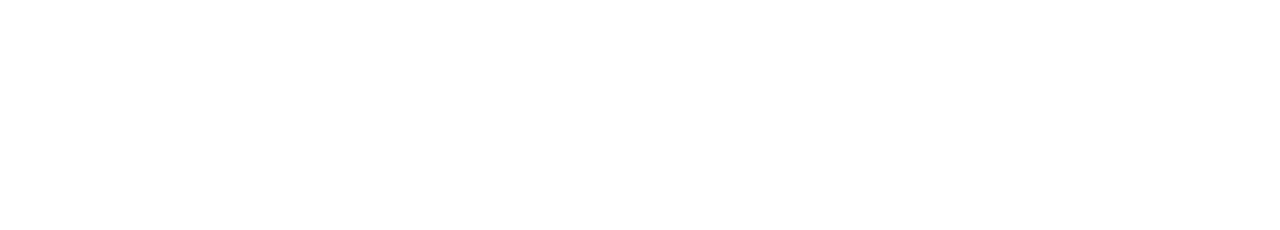
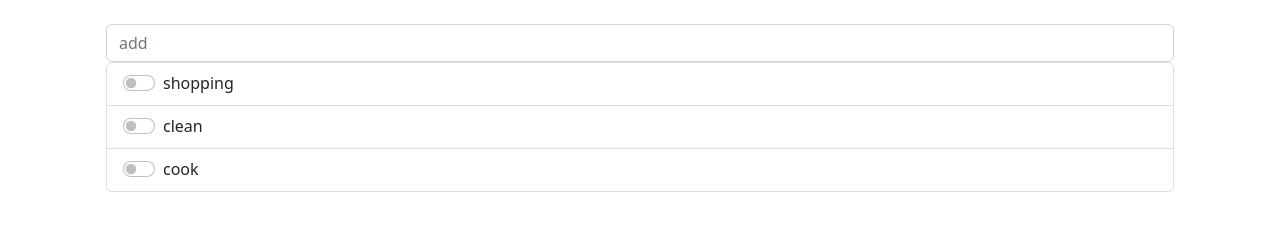
Before and after one commit to HelgaToshkollari/vue-todolist, a plain HTML site: page index.html in a window 1280 px wide. Drawn offline with nearby package versions, Linux system fonts and the light colour scheme.

Commit message:
adds task and switch

```diff
--- a/index.html
+++ b/index.html
@@ -12,6 +12,28 @@
 </head>
 <body>
     <div id="app">
+        <div class="container">
+            <div class="row p-4">
+                <div class="col">
+                    <input class="form-control" type="text" placeholder="add" aria-label="default input example">
+                    <div class="list-group ">
+                        <div class="list-group-item"
+                        v-for="task in tasksList">
+                        <label class="form-check form-switch">
+                            <input class="form-check-input" type="checkbox" role="switch" v-model="task.done" >
+                            {{task.text}}
+
+                        </label>
+
+                        </div>
+
+                    </div>
+
+                </div>
+
+
+            </div>
+        </div>
 
     </div>
     <script src="js/main.js"></script>
--- a/js/main.js
+++ b/js/main.js
@@ -1,11 +1,39 @@
+/*
+MILESTONE 1
+Stampare all’interno di una lista HTML un item per ogni todo.
+Se la proprietà done è uguale a true, visualizzare il testo del todo sbarrato.
+MILESTONE 2
+Visualizzare a fianco ad ogni item ha una “x”: cliccando su di essa, il todo viene rimosso dalla lista.
+MILESTONE 3
+Predisporre un campo di input testuale e un pulsante “aggiungi”: cliccando sul pulsante, il testo digitato viene letto e utilizzato per creare un nuovo todo, che quindi viene aggiunto alla lista dei todo esistenti.
+Bonus:
+1- oltre al click sul pulsante, intercettare anche il tasto ENTER per aggiungere il todo alla lista
+2- cliccando sul testo dell’item, invertire il valore della proprietà done del todo corrispondente (se done era uguale a false, impostare true e viceversa)
+
+*/
+
 const {createApp} = Vue;
 const app = createApp({
     data (){
         return{
+            tasksList: [
+                {
+                    text:"shopping",
+                    done: false
+                },
+                {
+                    text:"clean",
+                    done: false
+                },
+                {
+                    text:"cook",
+                    done: false
+                },
+            ]
 
         }
     },
     methods:{
 
     }
-})
+}).mount('#app')
```
